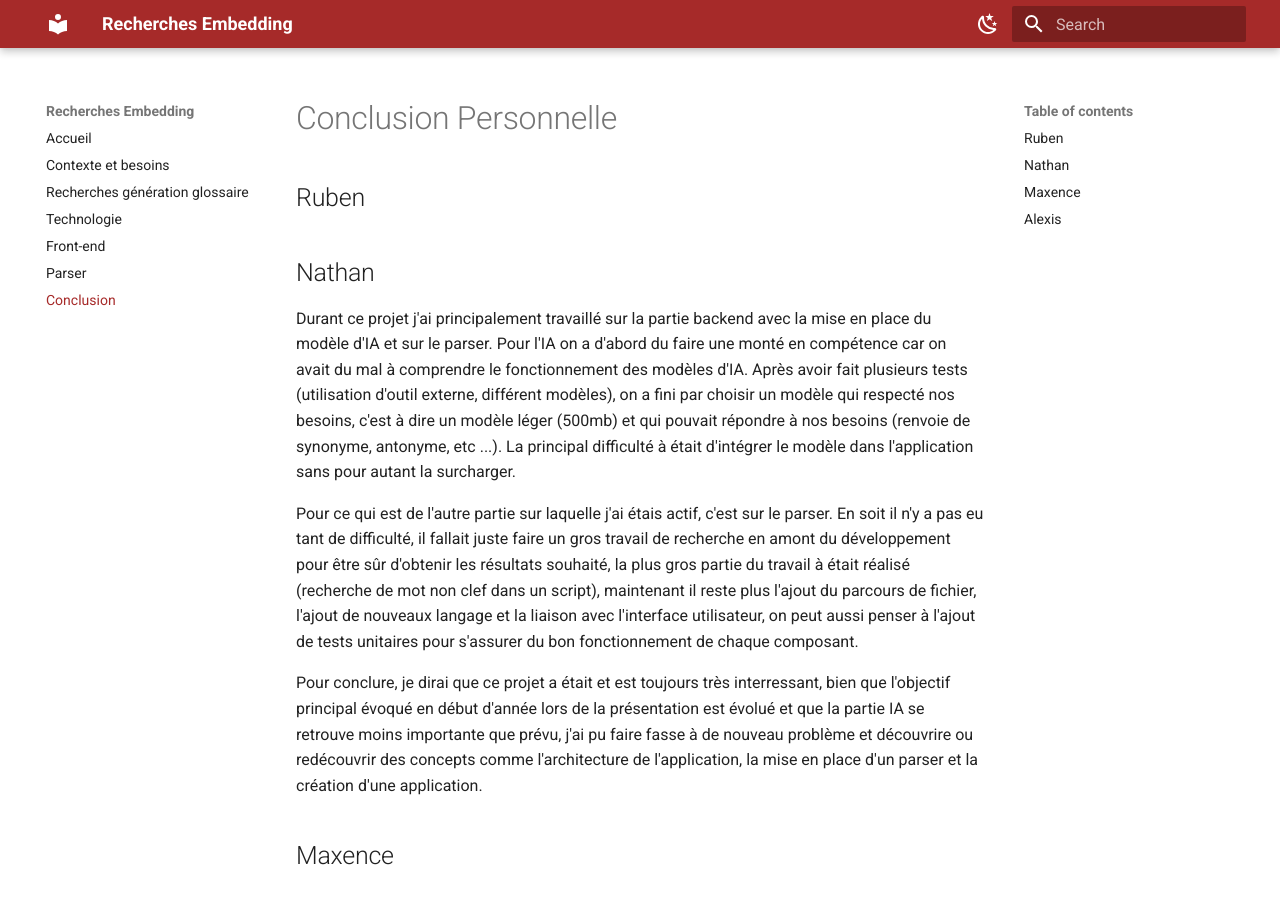
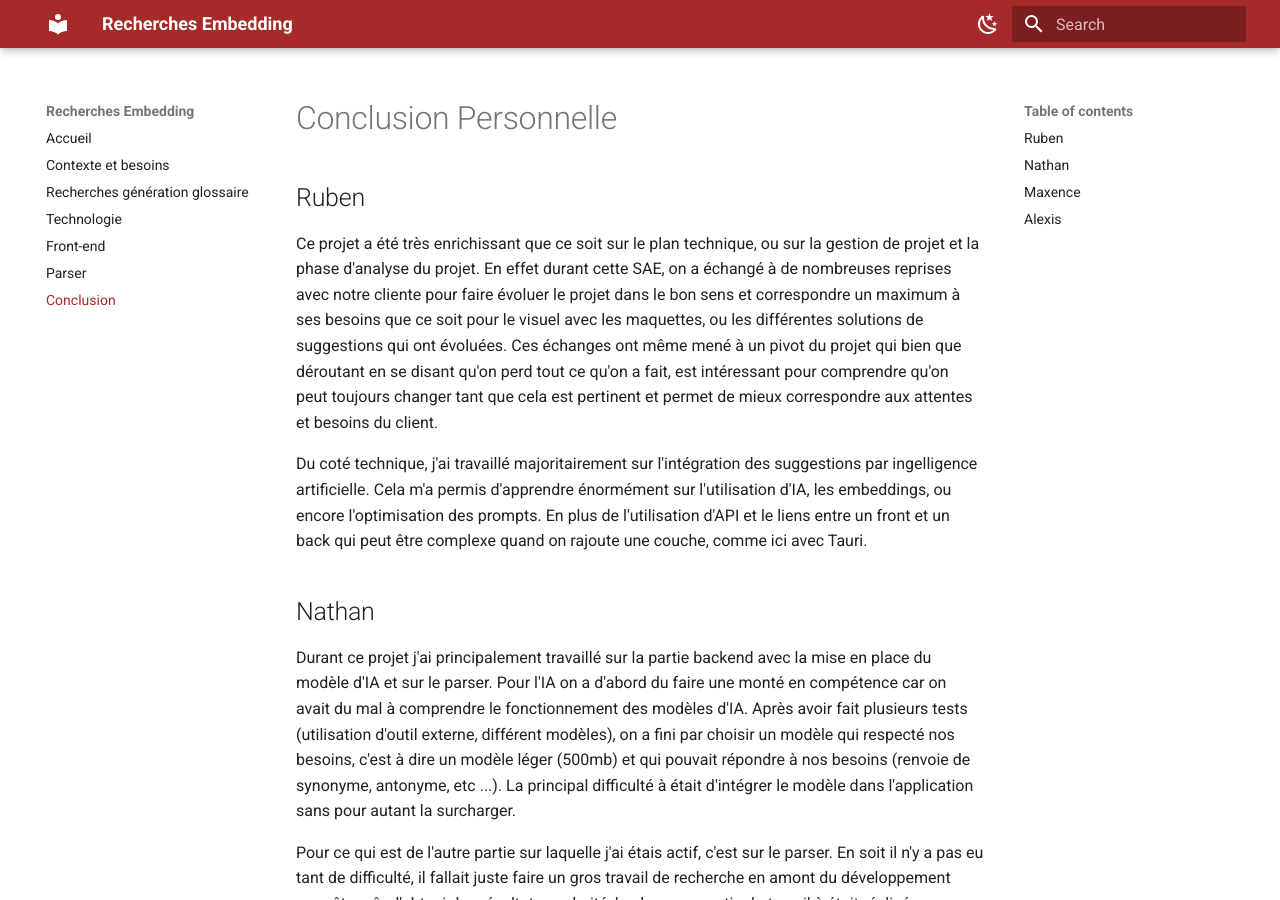
Before and after one commit to Embedding-Groupe/synthese-de-recherche-mkdocs, an MkDocs documentation site: the page built from docs/conclusion.md, in a window 1280 px wide and 900 px high. Built offline with MkDocs 1.6.1 and Material for MkDocs 9.7.7, drawn with Linux system fonts in a browser that asks for light colours.

Commit message:
ajout de ma conclusion personnelle

```diff
--- a/docs/conclusion.md
+++ b/docs/conclusion.md
@@ -2,7 +2,9 @@
 
 ## Ruben
 
+Ce projet a été très enrichissant que ce soit sur le plan technique, ou sur la gestion de projet et la phase d'analyse du projet. En effet durant cette SAE, on a échangé à de nombreuses reprises avec notre cliente pour faire évoluer le projet dans le bon sens et correspondre un maximum à ses besoins que ce soit pour le visuel avec les maquettes, ou les différentes solutions de suggestions qui ont évoluées. Ces échanges ont même mené à un pivot du projet qui bien que déroutant en se disant qu'on perd tout ce qu'on a fait, est intéressant pour comprendre qu'on peut toujours changer tant que cela est pertinent et permet de mieux correspondre aux attentes et besoins du client.
 
+Du coté technique, j'ai travaillé majoritairement sur l'intégration des suggestions par ingelligence artificielle. Cela m'a permis d'apprendre énormément sur l'utilisation d'IA, les embeddings, ou encore l'optimisation des prompts. En plus de l'utilisation d'API et le liens entre un front et un back qui peut être complexe quand on rajoute une couche, comme ici avec Tauri.
 
 
 ## Nathan
```
Also changed, not shown: 1 other file.
